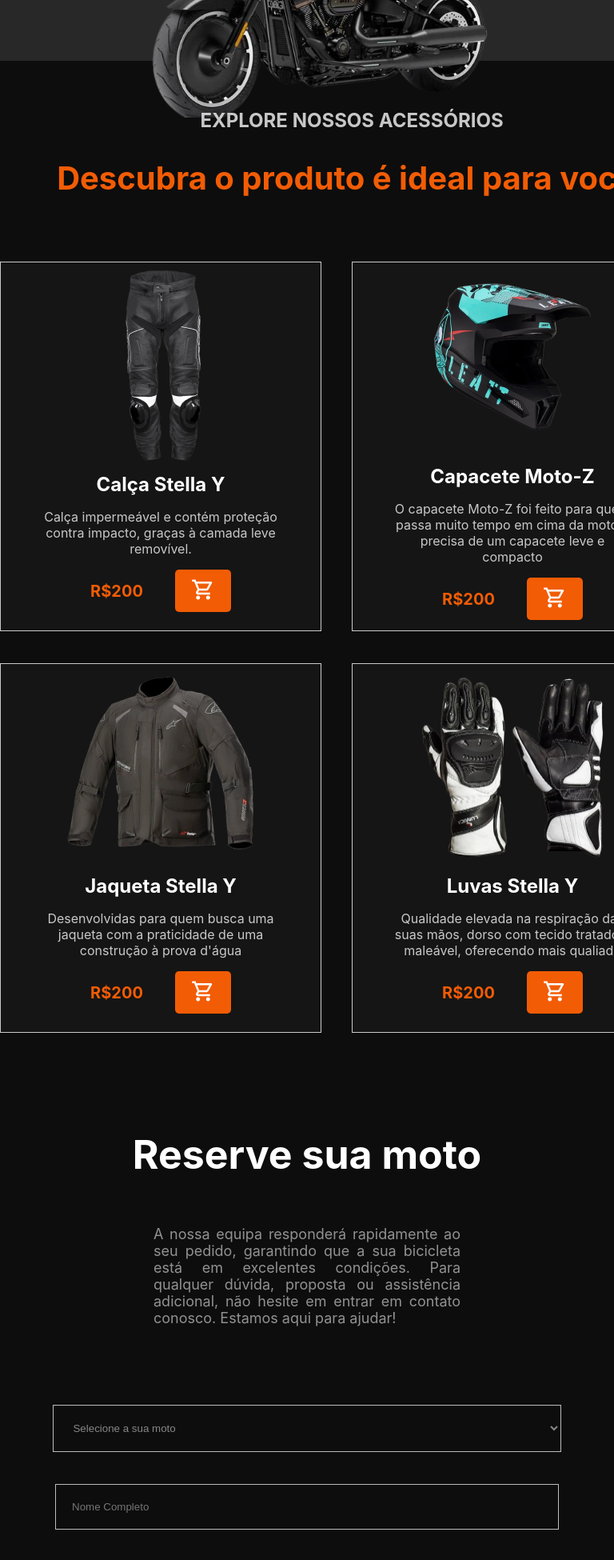
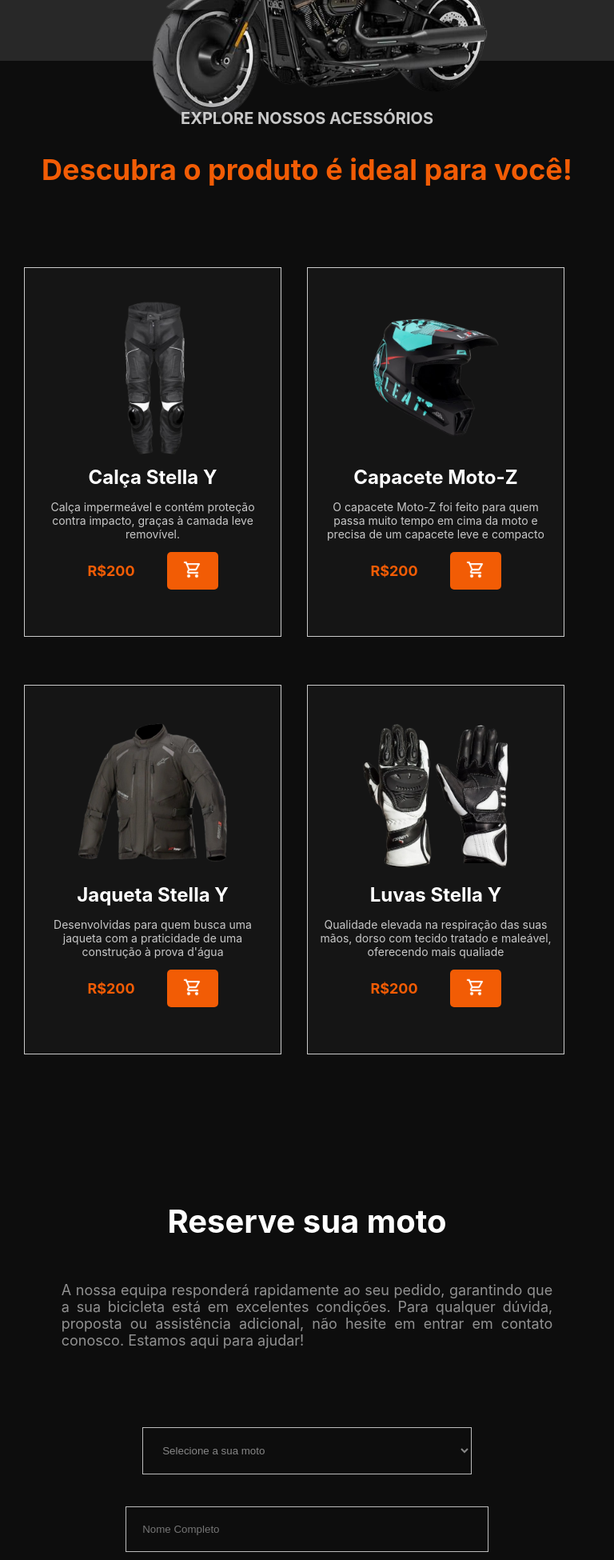
Before and after one commit to Astaphaanos/rev-riders-moto, a React (Create React App) app: page / in a window 768 px wide. Shown: the part 4360-6310 px from the top of the page at 80% size. Built offline with nearby package versions, Linux system fonts and the light colour scheme.

Commit message:
Media Queries

```diff
--- a/src/components/Contato/Contato.css
+++ b/src/components/Contato/Contato.css
@@ -67,3 +67,64 @@
 .form form button:hover {
     box-shadow: 0 0 15px 5px rgba(255, 71, 58, 0.6);
 }
+
+@media (min-width: 375px) and (max-width: 812px) {
+
+    .form-container h2{
+        font-size: 38px;
+    }
+
+    .form-container p{
+        font-size: 16px;
+        width: 80%;
+    }
+
+    .form form input, .form form select{
+        width: 100%;
+    }
+
+    .form form button {
+        width: 100%;
+        font-size: 18px;
+    }
+}
+
+@media (min-width: 768px) and (max-width: 1024px) {
+    .form-container h2{
+        font-size: 40px;
+    }
+
+    .form-container p{
+        font-size: 18px;
+        width: 80%;
+    }
+
+    .form form input, .form form select{
+        width: 140%;
+    }
+
+    .form form button {
+        width: 140%;
+        font-size: 18px;
+    }
+}
+
+@media (min-width: 3840px) {
+    .form-container h2{
+        font-size: 80px;
+    }
+
+    .form-container p{
+        font-size: 40px;
+        width: 50%;
+    }
+
+    .form form input, .form form select{
+        width: 300%;
+    }
+
+    .form form button {
+        width: 200%;
+        font-size: 18px;
+    }
+}
--- a/src/components/Footer/Footer.css
+++ b/src/components/Footer/Footer.css
@@ -76,3 +76,67 @@ ul li:hover {
     margin-left: 6px;
     font-weight: 600;
 }
+
+@media (min-width: 375px) and (max-width: 812px) {
+    .footer-container {
+        height: 100%;
+        display: flex;
+        flex-direction: column;
+        align-items: start;
+    }
+
+    .services-container, .links-container, .contatos-container{
+        margin-top: 20px;
+    }
+}
+
+@media (min-width: 768px) and (max-width: 1024px) {
+    .footer-container {
+        height: 100%;
+        display: grid;
+        grid-template-columns: repeat(2, 1fr);
+        row-gap: 10px;
+        gap: 20px;
+        width: 100%;
+    }
+}
+
+@media (min-width: 3840px) {
+    .footer-container {
+        width: 100%;
+        display: flex;
+        align-items: center;
+        justify-content: space-evenly;
+        border-top: 3px solid red;
+    }
+
+    h3 {
+        font-size: 50px;
+    }
+
+    .sobre-container img {
+        width: 200px;
+    }
+
+    .social-icons img {
+        width: 50px;
+    }
+
+    .services-container ul li,
+    .links-container ul li{
+        font-size: 30px;
+    }
+
+    .contatos-container .contatos h4 {
+        font-size: 38px;
+    }
+
+    .contatos-container .contatos p {
+        font-size: 30px;
+    }
+
+    .copyright-container {
+        font-size: 36px;
+        border-top: 3px solid #ffffffa8;
+    }
+}
--- a/src/components/Produtos/Produtos.css
+++ b/src/components/Produtos/Produtos.css
@@ -92,3 +92,128 @@
 .btn button:hover {
     box-shadow: 0 0 15px 5px rgba(255, 71, 58, 0.6);
 }
+
+@media (min-width: 375px) and (max-width: 812px) {
+    .produtos-container {
+        width: 100%;
+        height: 100%;
+    }
+
+    .produtos-container h3 {
+        font-size: 18px;
+    }
+
+    .produtos-container h2 {
+        font-size: 32px;
+    }
+
+    .produtos-card {
+        display: block;
+        padding: 0 30px;
+    }
+
+    .produtos {
+        width: 320px;
+        height: 460px;
+        margin-top: 20px;
+    }
+
+    .produtos img {
+        width: 200px;
+    }
+
+    .produtos h4 {
+        font-size: 24px;
+    }
+
+    .produtos p {
+        font-size: 14px;
+    }
+
+    .produtos .btn span {
+        font-size: 18px;
+    }
+
+    .produtos .btn button {
+        padding: 0 10px;
+    }
+
+    .produtos .btn button img {
+        width: 24px;
+    }
+}
+
+@media (min-width: 768px) and (max-width: 1024px) {
+    .produtos-container {
+        width: 100%;
+        height: 100%;
+    }
+
+    .produtos-container h3 {
+        font-size: 20px;
+    }
+
+    .produtos-container h2 {
+        font-size: 36px;
+    }
+
+    .produtos-card {
+        display: grid;
+    }
+
+    .produtos {
+        width: 320px;
+        height: 460px;
+        margin-top: 20px;
+    }
+}
+
+@media (min-width: 1920px) {
+    .produtos-container {
+        height: 100vh;
+    }
+}
+
+@media (min-width: 3840px) {
+    .produtos-container {
+        height: 100vh;
+        display: flex;
+        flex-direction: column;
+        justify-content: center;
+    }
+
+    .produtos-card {
+        display: grid;
+        gap: 30px;
+        row-gap: 30px;
+    }
+
+    .produtos {
+        width: 480px;
+        height: 580px;
+    }
+
+    .produtos img {
+        width: 300px;
+    }
+
+    .produtos h4 {
+        font-size: 30px;
+    }
+
+    .produtos p {
+        font-size: 18px;
+    }
+
+    .produtos .btn span {
+        font-size: 20px;
+    }
+
+    .produtos .btn button {
+        padding: 0 20px;
+    }
+
+    .produtos .btn button img {
+        width: 30px;
+    }
+}
```
